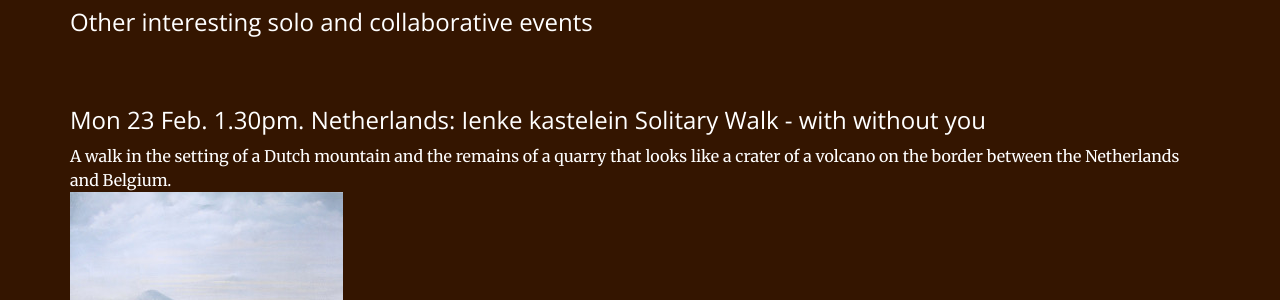
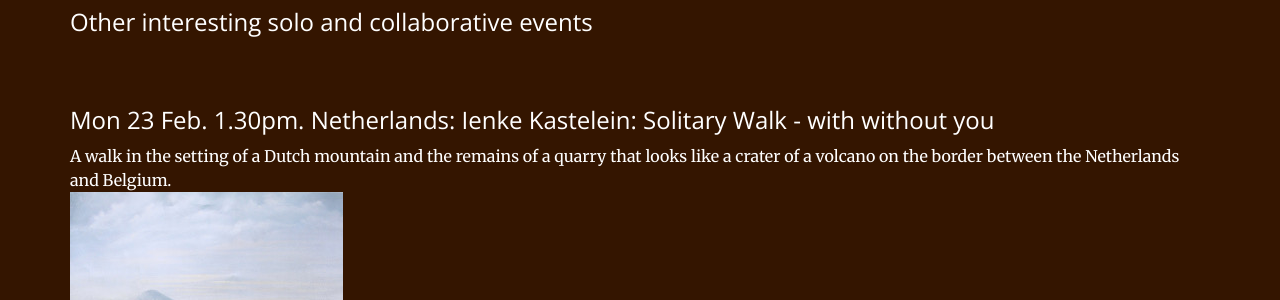
Before and after one commit to timwaters/terminalia, a Jekyll site: the page built from index.html, in a window 1280 px wide and 900 px high, scrolled down 7298 px. Shown: the part 157-457 px from the top of the window. Built offline with Jekyll 4.4.1, drawn with Linux system fonts in a browser that asks for light colours.

Commit message:
capitals

```diff
--- a/_includes/events.html
+++ b/_includes/events.html
@@ -212,7 +212,7 @@ boundaries of the historic city </h3>
 
     <div class="col-lg-12 col-lg-offset-0 text-left event">
 
-        <h3>Mon 23 Feb. 1.30pm. Netherlands: Ienke kastelein Solitary Walk - with without you</h3>
+        <h3>Mon 23 Feb. 1.30pm. Netherlands: Ienke Kastelein: Solitary Walk - with without you</h3>
 
 
         <p class="text">
```
